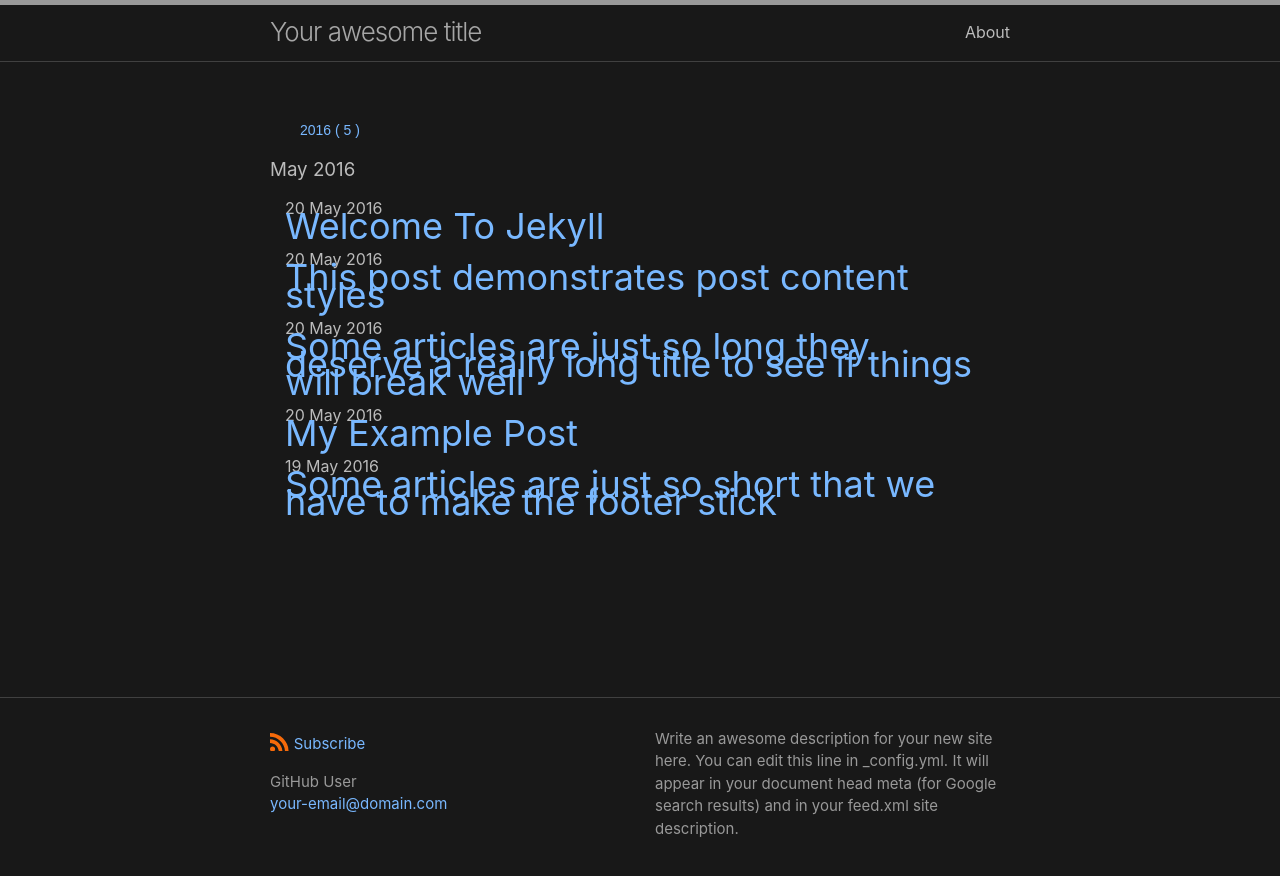
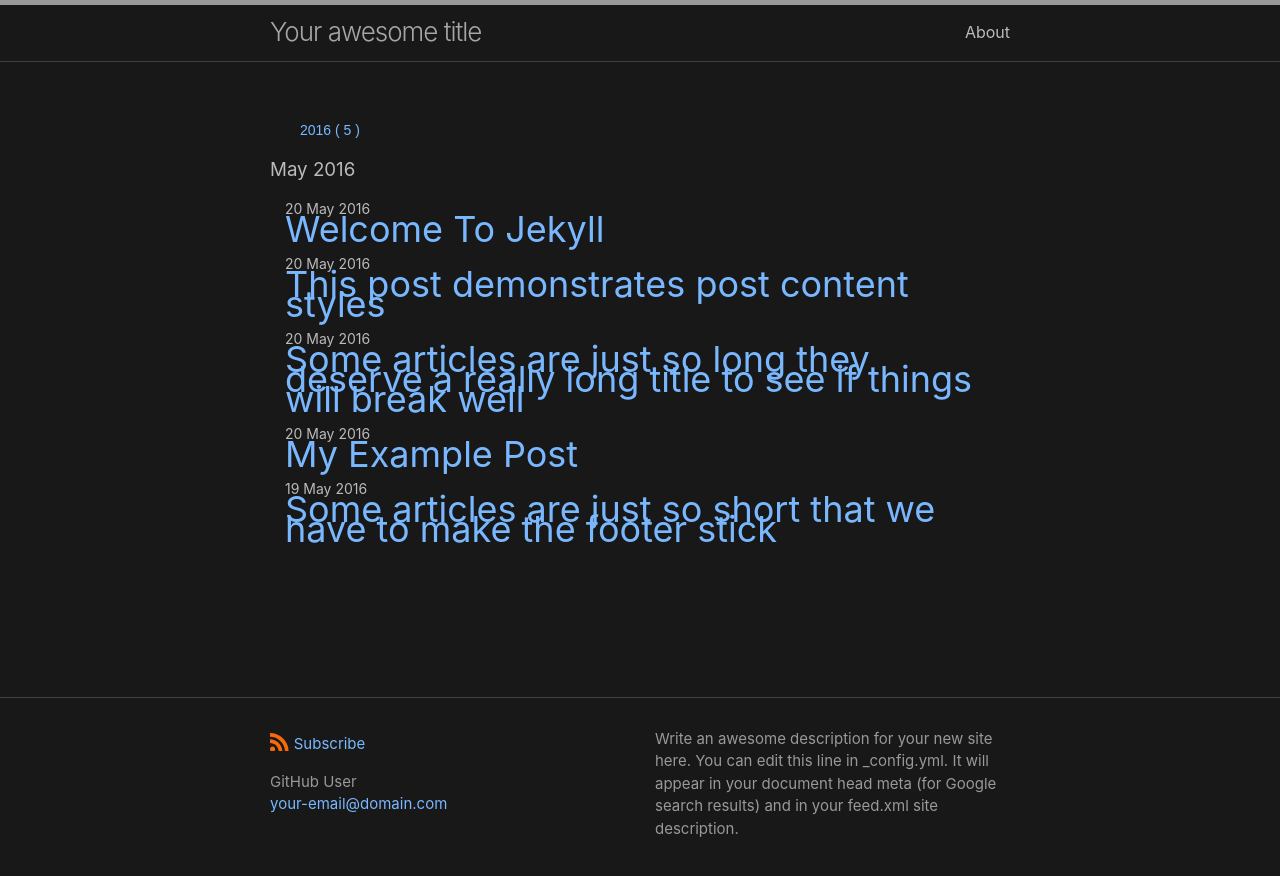
Before and after one commit to leonmavr/leonmavr.github.io, a Jekyll site: the page built from index.md, in a window 1280 px wide. Shown: the top 876 px of the page. Built offline with Jekyll 4.4.1, drawn with Linux system fonts in a browser that asks for light colours.

Commit message:
top margin

```diff
--- a/_layouts/home.html
+++ b/_layouts/home.html
@@ -52,8 +52,8 @@
         <h3 id = "{{year}}" class="archive-title">{{ post.date | date: '%B %Y' }}</h3>
 	  {% assign i = i | plus: 1 %}
       {% endif %}
-	<div class="archive-meta" style="margin-left:15px;line-height:18px">
-	 <div class="post-date" style="margin-right:30px; font-size:16px;
+	<div class="archive-meta" style="margin-left:15px;line-height:20px">
+	 <div class="post-date" style="margin-top:8px; margin-right:30px; font-size:14px;
           width:180px"><i class="icon-calendar"></i>{{ post.date | date:
           "%e %B %Y" }}</div>
      <a class="post-link" href="{{ post.url | relative_url }}">
```
